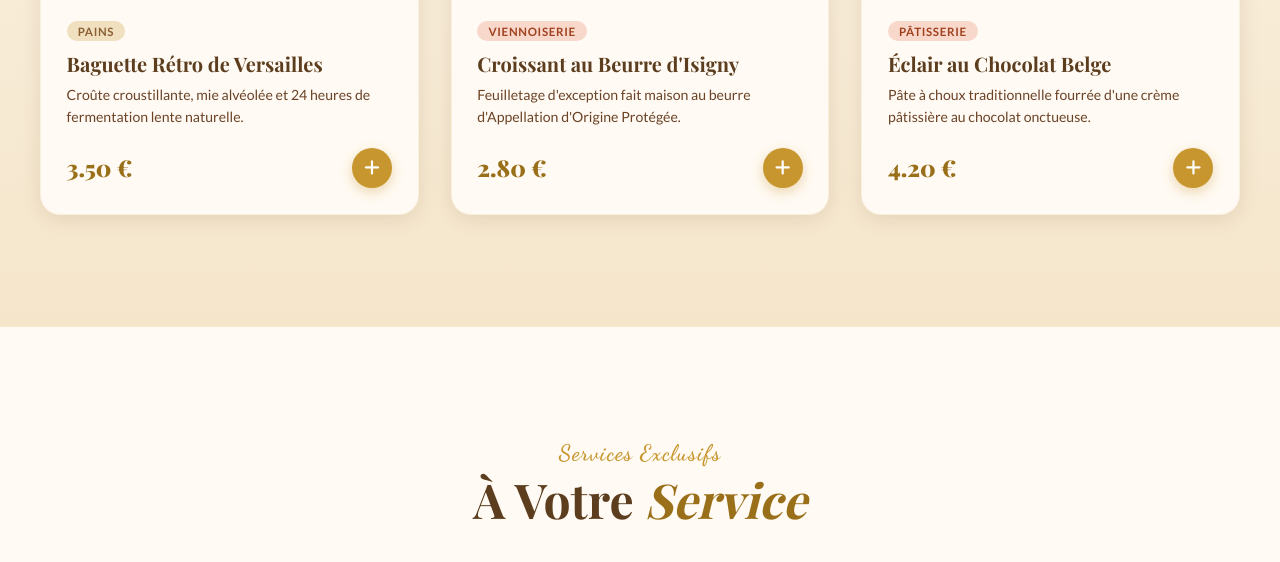
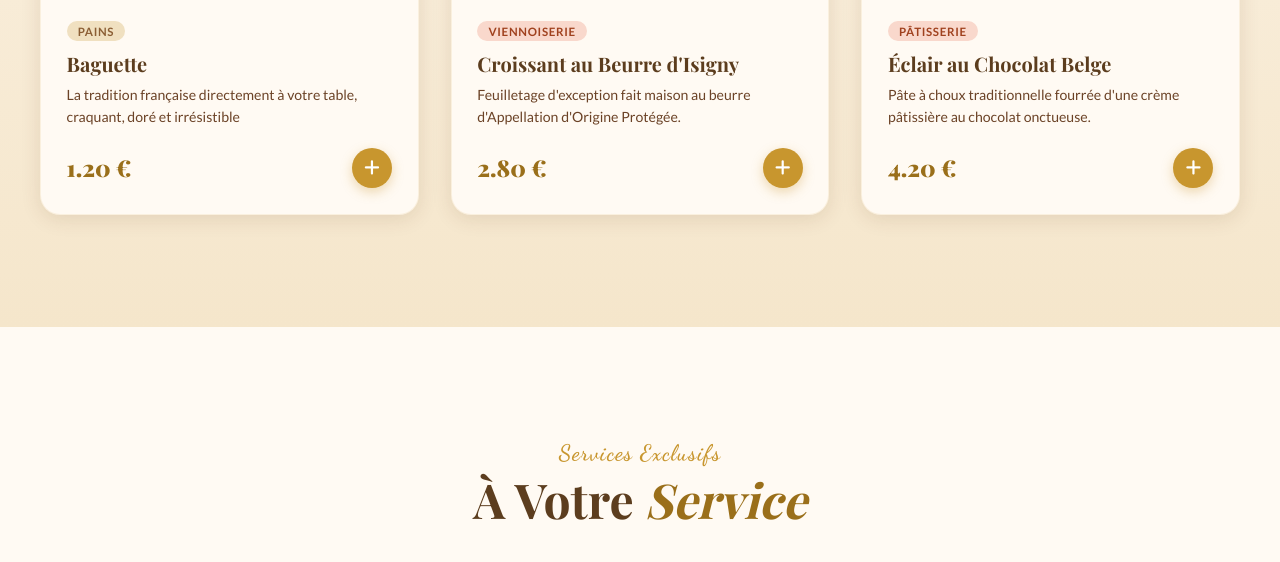
Before and after one commit to Lookerik/La-fournee-du-palais, a plain HTML site: page index.html in a window 1280 px wide. Shown: the part 1367-1929 px from the top of the page. Drawn offline with nearby package versions, Linux system fonts and the light colour scheme; a web font is replaced by a local one.

Commit message:
Update index.html

```diff
--- a/index.html
+++ b/index.html
@@ -1069,11 +1069,11 @@
         <div class="card-body">
           <div>
             <span class="card-tag tag-bread">Pains</span>
-            <h3 class="card-name">Baguette Rétro de Versailles</h3>
-            <p class="card-desc">Croûte croustillante, mie alvéolée et 24 heures de fermentation lente naturelle.</p>
+            <h3 class="card-name">Baguette</h3>
+            <p class="card-desc">La tradition française directement à votre table, craquant, doré et irrésistible</p>
           </div>
           <div class="card-footer">
-            <span class="card-price">3.50 €</span>
+            <span class="card-price">1.20 €</span>
             <button class="card-add" onclick="addToCart('Baguette Rétro', 3.50)"><i class="fa-solid fa-plus"></i></button>
           </div>
         </div>
```
